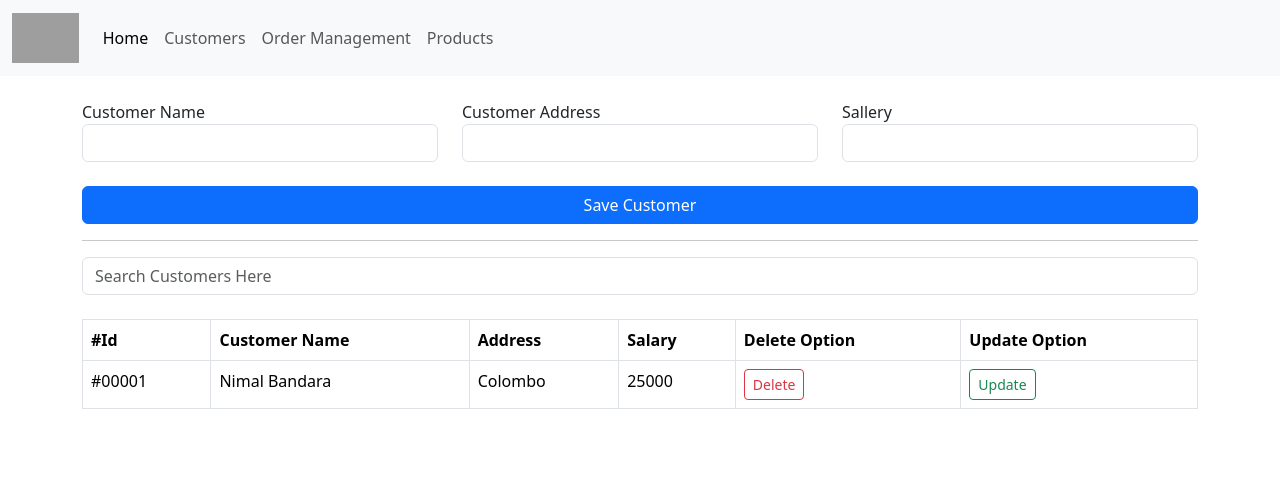
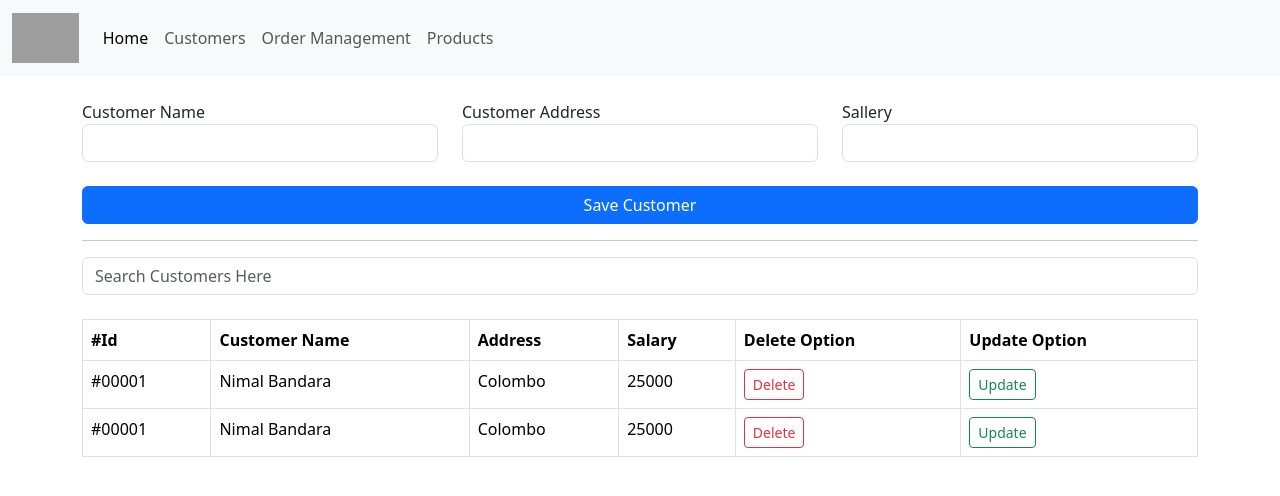
Before and after one commit to VASPerera/POS-System, a React (Vite) app in the folder POS-Frontend React/POS/: page /customer in a window 1280 px wide. Shown: the top 496 px of the page. Built offline with nearby package versions, Linux system fonts and the light colour scheme; grey boxes are pictures that could not be loaded.

Commit message:
today final

```diff
--- a/POS-Frontend React/POS/src/components/Customer.tsx
+++ b/POS-Frontend React/POS/src/components/Customer.tsx
@@ -80,6 +80,22 @@ export default function Customer() {
                     </button>
                   </td>
                 </tr>
+                <tr>
+                  <td>#00001</td>
+                  <td>Nimal Bandara</td>
+                  <td>Colombo</td>
+                  <td>25000</td>
+                  <td>
+                    <button className="btn btn-outline-danger btn-sm">
+                      Delete
+                    </button>
+                  </td>
+                  <td>
+                    <button className="btn btn-outline-success btn-sm">
+                      Update
+                    </button>
+                  </td>
+                </tr>
               </tbody>
             </table>
           </div>
```
